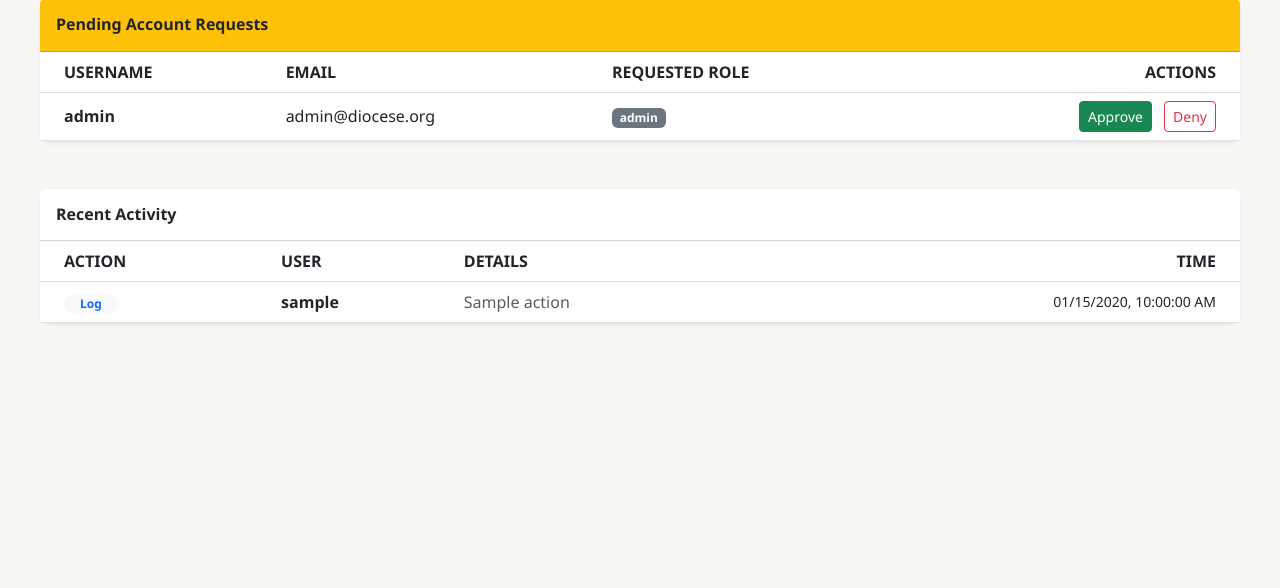
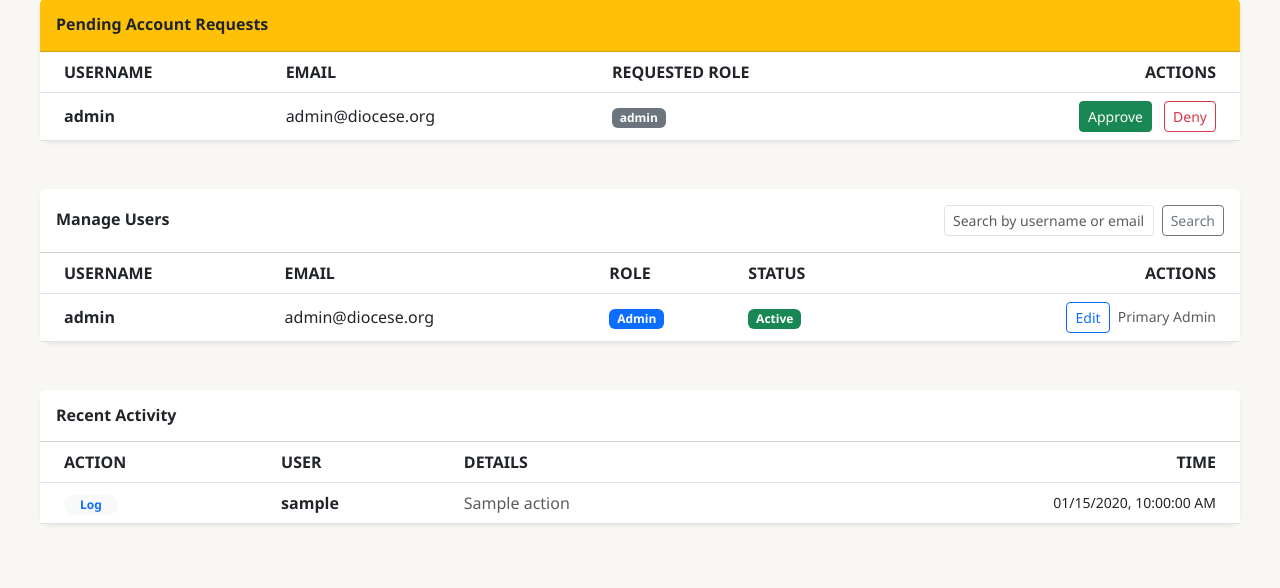
Before and after one commit to akshithbandari1/diocese-management-system, a Flask app: template templates/dashboard_admin.html in a window 1280 px wide. Shown: the part 354-942 px from the top of the page. Before the commit the page ends 678 px from the top, so only its background shows below. Run offline with Flask 3, Linux system fonts and the light colour scheme; tables that the repository leaves empty hold one stand-in row (values such as "Sample post"); the template is opened without the code that fills it: values that come from a table or form of the project are taken from there, most other values are stand-ins (such as "Sample title", 1, 10 or a date in 2020).

Commit message:
Update dashboard_admin.html
feat: add manage users section to admin dashboard

```diff
--- a/templates/dashboard_admin.html
+++ b/templates/dashboard_admin.html
@@ -70,6 +70,68 @@
     </div>
 </div>
 
+<div class="card shadow-sm mb-5">
+    <div class="card-header bg-white py-3 d-flex justify-content-between align-items-center">
+        <h6 class="mb-0 fw-bold">Manage Users</h6>
+        <form method="get" action="{{ url_for('dashboard') }}" class="d-flex" style="max-width: 280px;">
+            <input type="text" name="search" class="form-control form-control-sm" placeholder="Search by username or email" value="{{ request.args.get('search', '') }}">
+            <button type="submit" class="btn btn-sm btn-outline-secondary ms-2">Search</button>
+        </form>
+    </div>
+    <div class="card-body p-0">
+        <table class="table align-middle mb-0">
+            <thead class="bg-light">
+                <tr>
+                    <th class="ps-4">USERNAME</th>
+                    <th>EMAIL</th>
+                    <th>ROLE</th>
+                    <th>STATUS</th>
+                    <th class="text-end pe-4">ACTIONS</th>
+                </tr>
+            </thead>
+            <tbody>
+                {% for user in users %}
+                <tr>
+                    <td class="ps-4"><strong>{{ user.username }}</strong></td>
+                    <td>{{ user.email }}</td>
+                    <td>
+                        {% if user.role == 'admin' %}
+                            <span class="badge bg-primary">Admin</span>
+                        {% else %}
+                            <span class="badge bg-secondary">Basic</span>
+                        {% endif %}
+                    </td>
+                    <td>
+                        {% if user.status == 'active' %}
+                            <span class="badge bg-success">Active</span>
+                        {% else %}
+                            <span class="badge bg-warning text-dark">Pending</span>
+                        {% endif %}
+                    </td>
+                    <td class="text-end pe-4">
+                        <a href="{{ url_for('admin_edit_user', user_id=user.id) }}" class="btn btn-sm btn-outline-primary me-1">Edit</a>
+                        {% if user.username != 'admin' %}
+                            {% if user.role == 'basic' %}
+                                <a href="{{ url_for('admin_action', action='promote', user_id=user.id) }}" class="btn btn-sm btn-outline-success me-1" onclick="return confirm('Make {{ user.username }} an Admin?')">Make Admin</a>
+                            {% else %}
+                                <a href="{{ url_for('admin_action', action='demote', user_id=user.id) }}" class="btn btn-sm btn-outline-warning me-1" onclick="return confirm('Demote {{ user.username }} to Basic User?')">Make Basic</a>
+                            {% endif %}
+                            <a href="{{ url_for('admin_action', action='delete', user_id=user.id) }}" class="btn btn-sm btn-outline-danger" onclick="return confirm('Delete user {{ user.username }} permanently?')">Delete</a>
+                        {% else %}
+                            <span class="text-muted small">Primary Admin</span>
+                        {% endif %}
+                    </td>
+                </tr>
+                {% else %}
+                <tr>
+                    <td colspan="5" class="text-center py-4 text-muted">No users found.</td>
+                </tr>
+                {% endfor %}
+            </tbody>
+        </table>
+    </div>
+</div>
+
 <div class="card shadow-sm mb-4">
     <div class="card-header bg-white py-3">
         <h6 class="mb-0 fw-bold">Recent Activity</h6>
```
